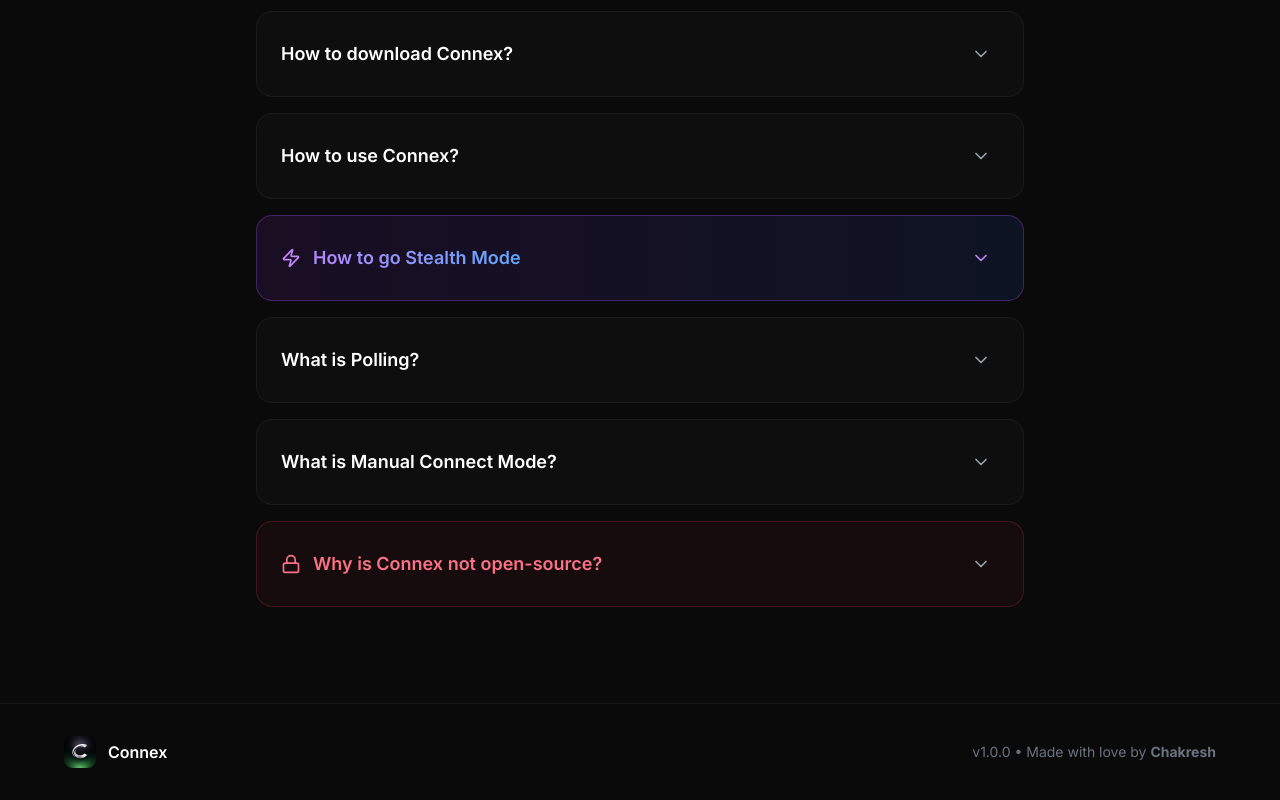
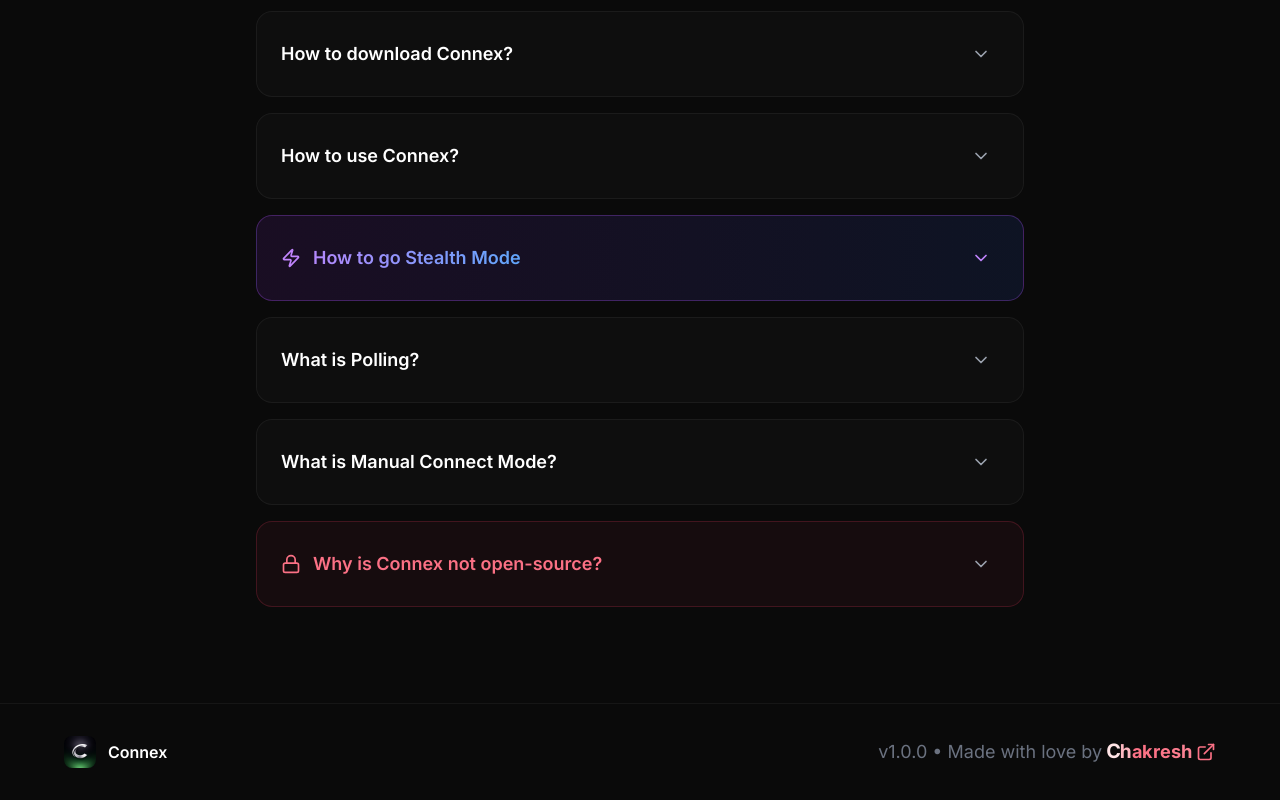
Before and after one commit to Lokkuchakreshkumar/connex_web, a React (Vite) app: page / in a window 1280 px wide. Shown: the part 3045-3845 px from the top of the page. Built offline with nearby package versions, Linux system fonts and the light colour scheme.

Commit message:
added new kind look for portfolio redirect and changed link to github releases

```diff
--- a/src/App.jsx
+++ b/src/App.jsx
@@ -3,7 +3,7 @@
 import {
     Download, Wifi, Shield, Battery,
     ChevronDown, Smartphone, Settings,
-    Zap, Lock, User
+    Zap, Lock, User, ExternalLink
 } from 'lucide-react';
 
 // Smooth stagger animation config
@@ -25,6 +25,34 @@
         y: 0,
         transition: { duration: 0.5, ease: [0.25, 0.1, 0.25, 1] }
     }
+};
+
+// Wave Link Component
+const WaveLink = ({ href, text, type = 'emerald' }) => {
+    return (
+        <a
+            href={href}
+            target="_blank"
+            rel="noopener noreferrer"
+            className={`inline-flex text-lg items-center gap-1 font-bold hover:opacity-80 transition-opacity whitespace-nowrap underline decoration-2 underline-offset-4 ${type === 'emerald' ? 'decoration-emerald-500' : 'decoration-rose-500'}`}
+        >
+            <span>
+                {text.split('').map((char, index) => (
+                    <span
+                        key={index}
+                        className="wave-char"
+                        style={{
+                            animation: `${type === 'emerald' ? 'wave-emerald' : 'wave-rose'} 3s infinite ease-in-out`,
+                            animationDelay: `${index * 0.15}s`
+                        }}
+                    >
+                        {char === ' ' ? '\u00A0' : char}
+                    </span>
+                ))}
+            </span>
+            <ExternalLink className={`w-5 h-5 ${type === 'emerald' ? 'text-emerald-400' : 'text-rose-400'}`} />
+        </a>
+    );
 };
 
 function App() {
@@ -70,7 +98,7 @@
             answer: (
                 <div className="space-y-2">
                     <p>
-                        Connex was designed and architected by <a href="https://chakresh.vercel.app" target="_blank" rel="noopener noreferrer" className="font-bold underline decoration-emerald-500/50 text-glint hover:opacity-80 transition-opacity">Chakresh</a>.
+                        Connex was designed and architected by <WaveLink href="https://chakresh.vercel.app" text="Chakresh" type="emerald" />.
                     </p>
                     <p>
                         AI was used to write the Kotlin code in full, while the ideas, system architecture, network logic, feature flow, and behavior were defined separately and then implemented through AI.
@@ -186,6 +214,8 @@
     const toggleFaq = (index) => {
         setOpenFaqIndex(openFaqIndex === index ? null : index);
     };
+
+
 
     return (
         <div className="min-h-screen w-full bg-[#0a0a0a] text-white font-sans overflow-x-hidden">
@@ -376,7 +406,8 @@
                             <div>
                                 <p className="text-sm text-emerald-400 mb-3">Step 2: Download unlocked!</p>
                                 <a
-                                    href="https://cdn.jsdelivr.net/gh/Lokkuchakreshkumar/connex_web@master/app-debug.apk"
+                                    href="https://github.com/Lokkuchakreshkumar/connex_web/releases/download/connext/connex.apk
+"
                                     className="inline-flex items-center justify-center gap-3 px-8 py-4 rounded-xl bg-white text-black font-semibold hover:bg-gray-100 transition-colors"
                                 >
                                     <Download className="w-5 h-5" />
@@ -621,12 +652,12 @@
                         <span className="font-semibold">Connex</span>
                     </motion.div>
                     <motion.span
-                        className="text-sm text-gray-500"
+                        className="text-lg text-gray-500"
                         initial={{ opacity: 0 }}
                         whileInView={{ opacity: 1 }}
                         viewport={{ once: true }}
                     >
-                        v1.0.0 • Made with love by <a href="https://chakresh.vercel.app" target="_blank" rel="noopener noreferrer" className="font-bold text-glint-rose hover:opacity-80 transition-opacity">Chakresh</a>
+                        v1.0.0 • Made with love by <WaveLink href="https://chakresh.vercel.app" text="Chakresh" type="rose" />
                     </motion.span>
                 </div>
             </footer>
--- a/src/index.css
+++ b/src/index.css
@@ -52,13 +52,11 @@
         transform: scale(1);
         color: #34d399;
         /* emerald-400 */
-        text-shadow: none;
     }
 
-    50% {
-        transform: scale(1.3) translateY(-2px);
-        color: #ffffff;
-        text-shadow: 0 0 15px rgba(52, 211, 153, 0.8);
+    10% {
+        transform: scale(1.1) translateY(-0.2px);
+        color: #d1fae5;
     }
 }
 
@@ -69,17 +67,17 @@
         transform: scale(1);
         color: #fb7185;
         /* rose-400 */
-        text-shadow: none;
     }
 
-    50% {
-        transform: scale(1.3) translateY(-2px);
-        color: #ffffff;
-        text-shadow: 0 0 15px rgba(251, 113, 133, 0.8);
+    10% {
+        transform: scale(1.1) translateY(-0.2px);
+        color: #ffe4e6;
     }
 }
 
 .wave-char {
     display: inline-block;
-    /* Animation will be applied inline with delay */
+    will-change: transform;
+    backface-visibility: hidden;
+    transform: translateZ(0);
 }
```
